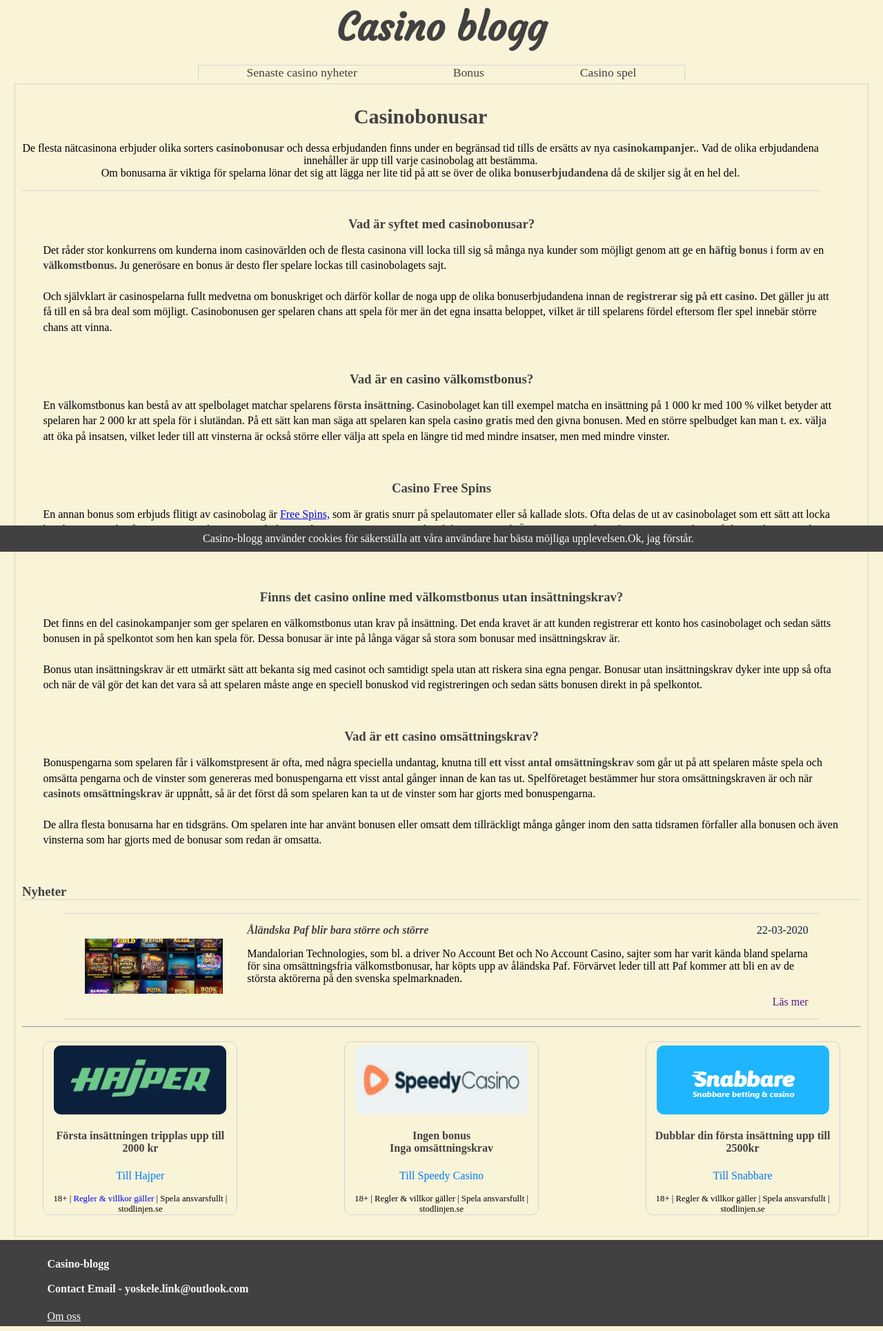
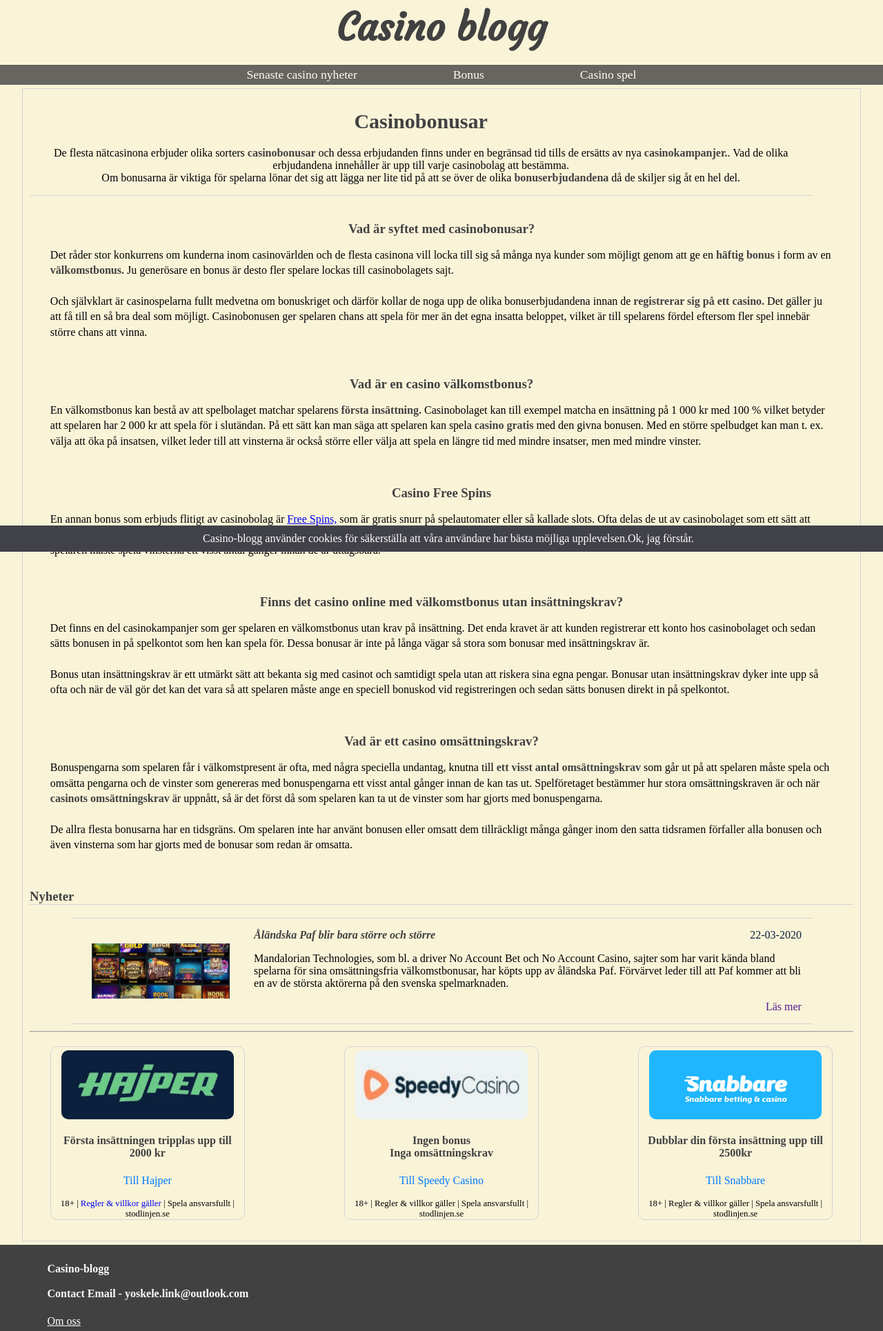
Before and after one commit to Yoskele/casino-blogg, a Django app: page /casino-bonus/ in a window 1280 px wide. Shown: the whole page at 69% size. Run offline with Django 3.2, Linux system fonts and the light colour scheme; data comes from the database, SQL or seed files in the repository.

Commit message:
navbar and fix box

```diff
--- a/casinoBlog/assets/css/article_page.css
+++ b/casinoBlog/assets/css/article_page.css
@@ -78,6 +78,9 @@
 	}
 }
 @media (max-width:450px){
+	.mainContainer{
+		box-sizing: border-box;
+	}
 	.content_container{
 		display:flex;
 		flex-direction:column;
--- a/casinoBlog/assets/css/bonus_page.css
+++ b/casinoBlog/assets/css/bonus_page.css
@@ -168,6 +168,9 @@
 	}
 }
 @media (min-width:450px){
+	.mainContainer{
+		box-sizing: border-box;
+	}
 	.welcome_container{
 		text-align:center;
 		width:95%;
--- a/casinoBlog/assets/css/casino_spel.css
+++ b/casinoBlog/assets/css/casino_spel.css
@@ -167,6 +167,9 @@
 	}
 }
 @media (min-width:450px){
+	.mainContainer{
+		box-sizing: border-box;
+	}
 	.welcome_container{
 		text-align:center;
 		width:95%;
--- a/casinoBlog/assets/css/style.css
+++ b/casinoBlog/assets/css/style.css
@@ -2,39 +2,46 @@ body{
 	background:#f9f3d8;
    	height:100%;
     margin:0;
+
 }
 nav{
 	text-align:center;
+	position:sticky;
+	top:0;
+	background:#414141;
+	opacity:0.8;
 }
 .navLogo{
 	font-family: 'Courgette', cursive;
 	font-size:55px;
 	margin:5px auto 20px auto;
 	color:#414141;
+	text-align:center;
 }
 .navbarContainer{
-	border-top:1px solid lightgray;
-	border-right:1px solid lightgray;
-	border-left:1px solid lightgray;
 	width:55%;
 	margin:0 auto 0 auto;
 	display:flex;
 	justify-content:space-around;
+	position:sticky;
+	top:0;
 }
 .navLinkContainer:hover{
 	transform:scale(1.02);
 }
 .navLinkContainer{
-	color:#414141;
+	color:white;
 	text-decoration:none;
 	font-size:1.1em;
+	margin:0;
+	padding:4px;
 }
 #cookie_container{
 	position:fixed;
 	bottom:0;
 	width:100%;
 	padding:10px;
-	background-color:#414141;
+	background-color:#414149;
 }
 #cookie_content{
 	width:100%;
--- a/casinoBlog/website/templates/navbar.html
+++ b/casinoBlog/website/templates/navbar.html
@@ -1,6 +1,6 @@
 {% load static from staticfiles %}
+<h4 class="navLogo">Casino blogg </h4>
 <nav>
-	<h4 class="navLogo">Casino blogg </h4>
 	<div class="navbarContainer">
 		<a class="navLinkContainer" href="/">
 			Senaste casino nyheter
```
